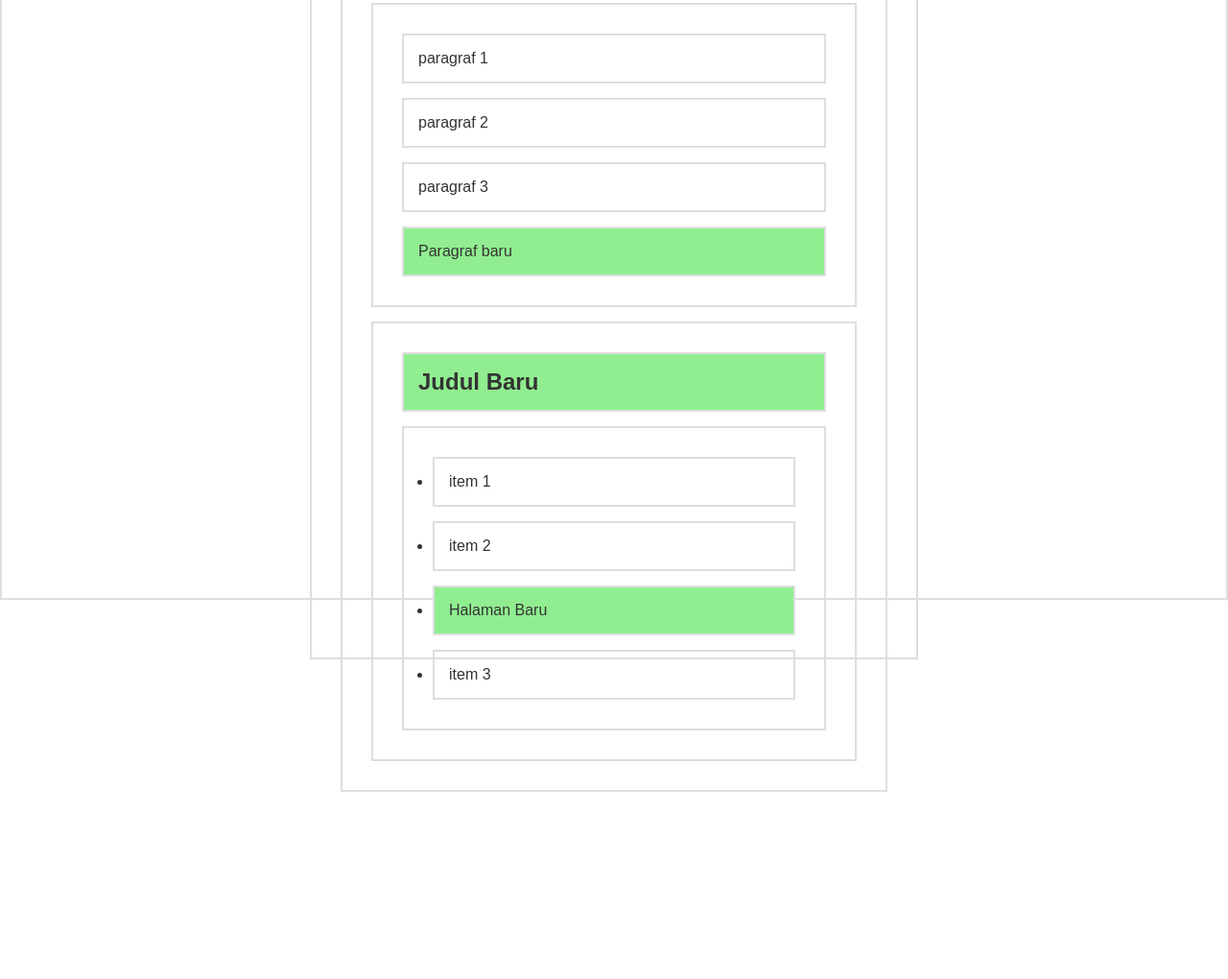
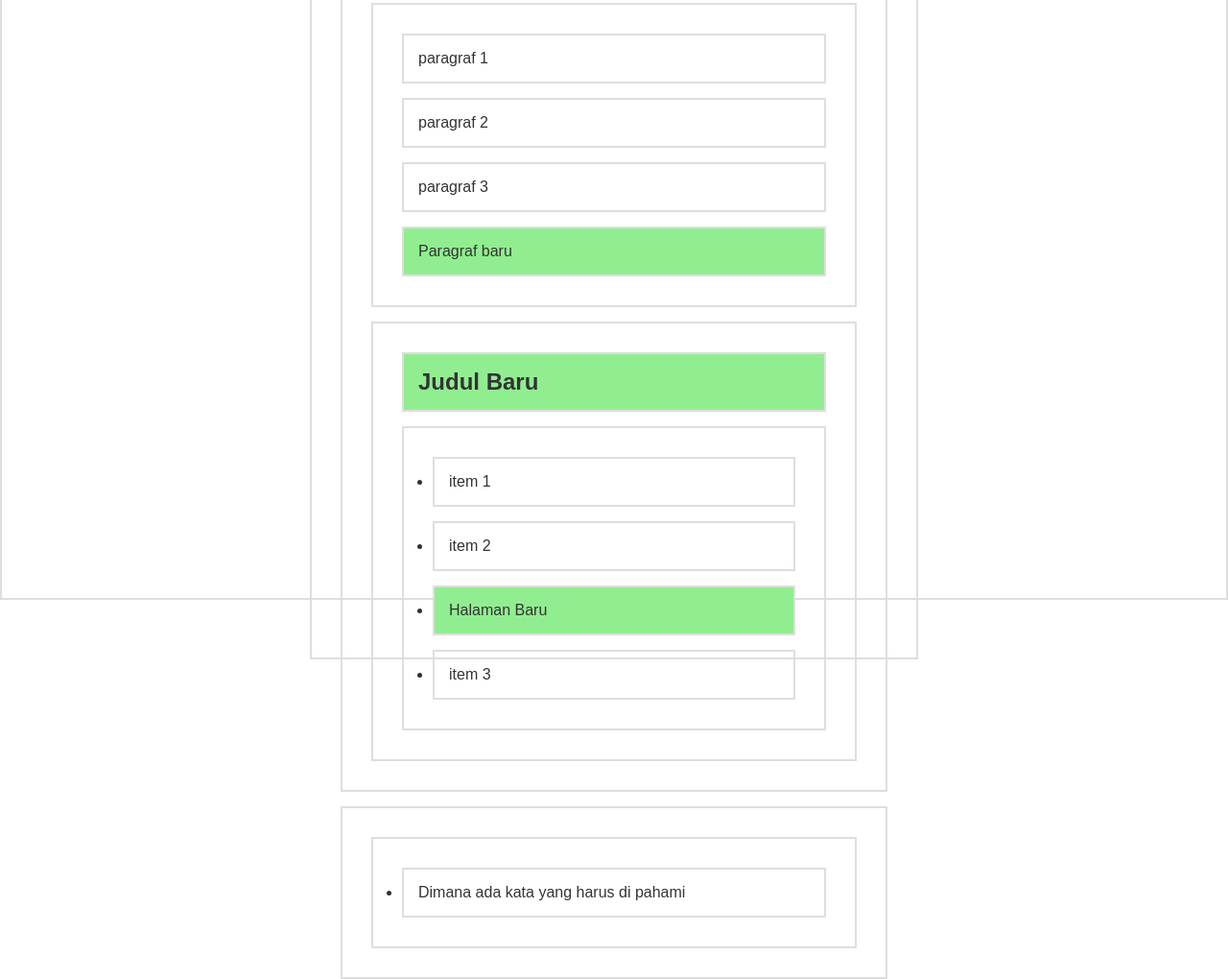
Before and after one commit to rizwangustama/Belajar-DOM-JavaScript, a plain HTML site: page DOM Manipulasi Node/index.html in a window 1280 px wide. Shown: the part 179-1199 px from the top of the page at 96% size. Before the commit the page ends 1004 px from the top, so only its background shows below. Drawn offline with Linux system fonts and the light colour scheme.

Commit message:
pembaharuan

```diff
--- a/DOM Manipulasi Node/index.html
+++ b/DOM Manipulasi Node/index.html
@@ -52,6 +52,11 @@
         </section>
     </div>
 
+    <div>
+        <ul>
+            <li>Dimana ada kata yang harus di pahami</li>
+        </ul>
+    </div>
 <script src="script.js"></script>
 </body>
 </html>
```
Also changed, not shown: DOM Events/index.html (+1 -0 lines).
